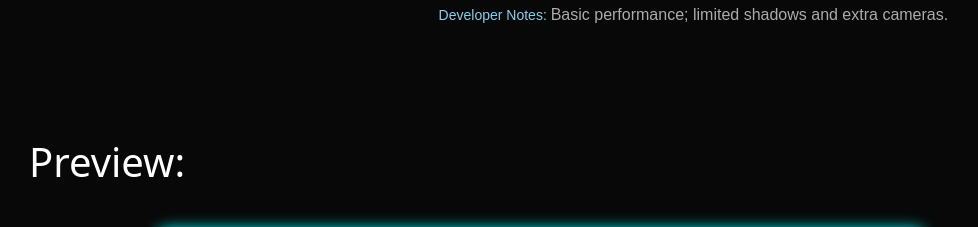
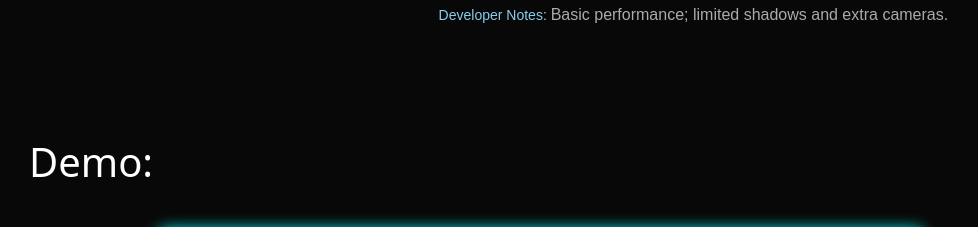
Before and after one commit to INFILTR8-ph/infiltr8-website, a plain HTML site: page index.html in a window 1280 px wide. Shown: the part 1360-1587 px from the top of the page, without its empty margins (99-1077 px from the left). Drawn offline with nearby package versions, Linux system fonts and the light colour scheme; a web font is replaced by a local one.

Commit message:
Update index.html

```diff
--- a/index.html
+++ b/index.html
@@ -55,7 +55,7 @@
               <span class="analyst">Analyst</span> restoring systems or a
               <span class="hacker">Hacker</span>
               causing silent chaos, every match tests your logic, strategy, and
-              trust.Step into the world of INFILTR8, a social-deduction
+              trust. Step into the world of INFILTR8, a social-deduction
               multiplayer game designed for IT students and tech-savvy players!
               Finish technical tasks, analyze system anomalies, and uncover the
               hidden hackers sabotaging your network from within. Whether you
@@ -115,7 +115,7 @@
 
     <!-- Video Section -->
     <div id="demo" class="container">
-      <h1 class="sub-title">Preview:</h1>
+      <h1 class="sub-title">Demo:</h1>
       <div class="video-wrapper">
         <video controls playsinline poster="images/background.png">
           <source
```
